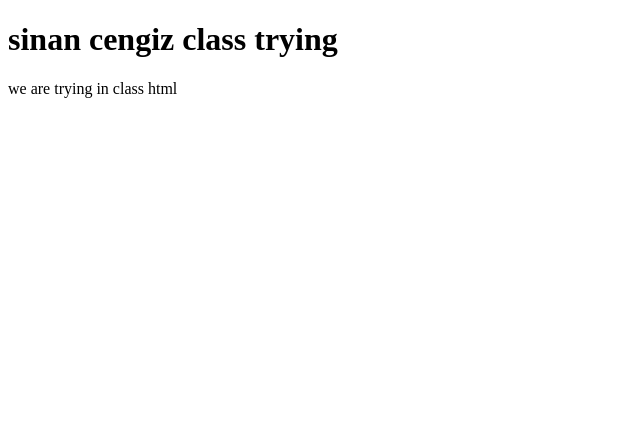
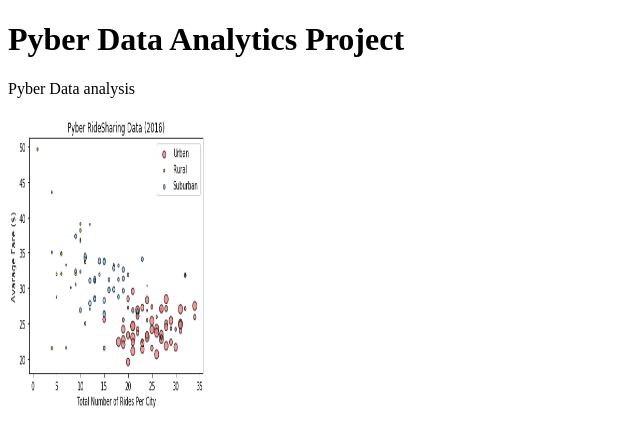
Before and after one commit to sinancengiz/automatic-doodle, a plain HTML site: page index.html in a window 1280 px wide. Shown: the whole page, without its empty margins (0-640 px from the left). Drawn offline with Linux system fonts and the light colour scheme.

Commit message:
png of charts added

```diff
--- a/index.html
+++ b/index.html
@@ -8,9 +8,12 @@
 
   <body>
 
-    <h1>sinan cengiz class trying </h1>
+    <h1>Pyber Data Analytics Project </h1>
 
-    <p> we are trying in class html</p>
+    <p> Pyber Data analysis</p>
+
+    <img src="output_6_0.png" alt="Pyber Scater Plot" style="width:200px;height:300px;"/>
+    <br>
 
   </body>
   </html>
```
Also changed, not shown: output_6_0.png (added), output_7_0.png (added), output_8_0.png (added), output_9_1.png (added).
